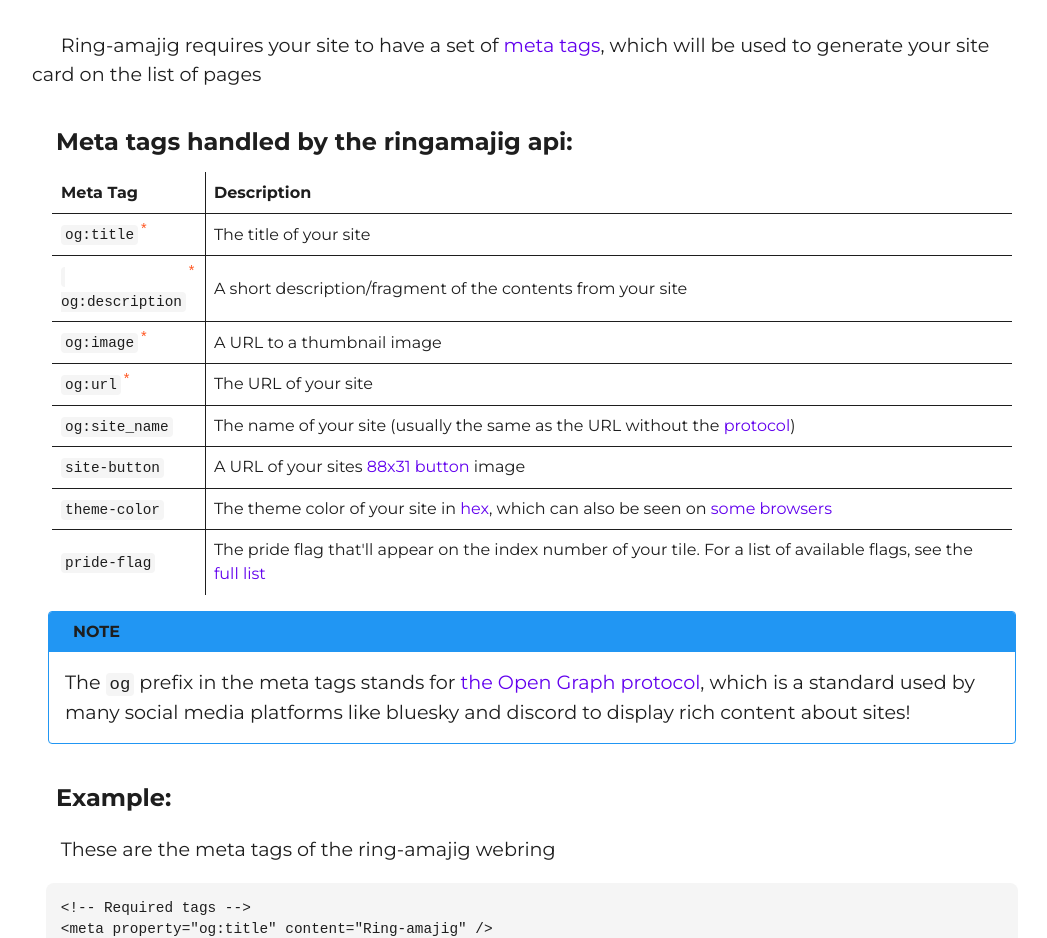
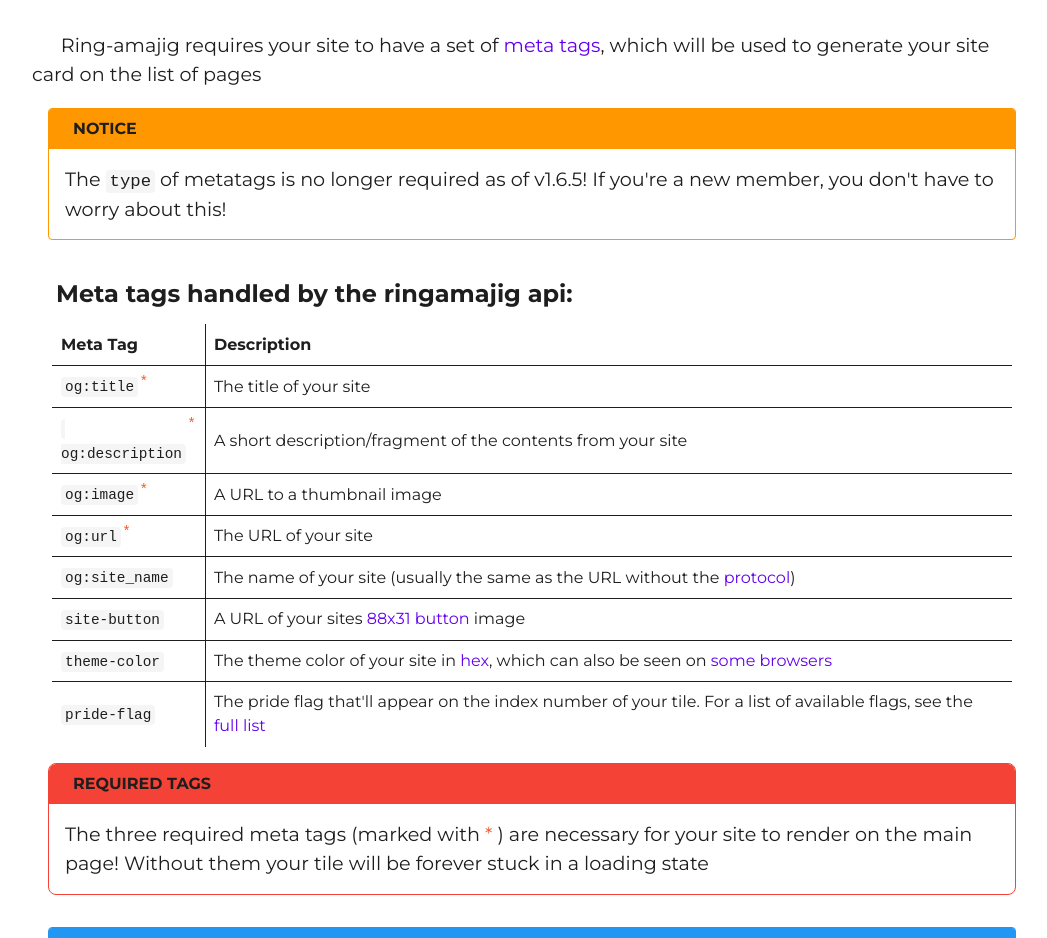
Before and after one commit to Pre1ude0/ringamajig, a SvelteKit app: page /docs in a window 1280 px wide. Shown: the part 1578-2516 px from the top of the page, without its empty margins (108-1155 px from the left). Built offline with nearby package versions, Linux system fonts and the light colour scheme; no server answers; a web font is replaced by a local one.

Commit message:
add warning to include required tags

```diff
--- a/src/routes/(main)/docs/metaTags.svelte
+++ b/src/routes/(main)/docs/metaTags.svelte
@@ -52,6 +52,17 @@
             target="_blank">meta tags</a
         >, which will be used to generate your site card on the list of pages
     </p>
+    <note data-type="warning">
+        <div class="title">
+            <i class="nf nf-fa-warning"></i> notice
+        </div>
+        <div class="content">
+            <p>
+                The <code>type</code> of metatags is no longer required as of v1.6.5!
+                If you're a new member, you don't have to worry about this!
+            </p>
+        </div>
+    </note>
     <h3>Meta tags handled by the ringamajig api:</h3>
     <table data-type="meta-tags">
         <thead>
@@ -132,6 +143,19 @@
             </tr>
         </tbody>
     </table>
+    <note data-type="critical">
+        <div class="title">
+            <i class="nf nf-fa-warning"></i> required tags
+        </div>
+        <div class="content">
+            <p>
+                The three required meta tags (marked with <span
+                    style="color: var(--required)">*</span
+                > ) are necessary for your site to render on the main page! Without
+                them your tile will be forever stuck in a loading state
+            </p>
+        </div>
+    </note>
     <note data-type="info">
         <div class="title">
             <i class="nf nf-fa-circle_info"></i> note
@@ -148,6 +172,7 @@
     </note>
     <h3>Example:</h3>
     <p>These are the meta tags of the ring-amajig webring</p>
+
     <pre class="prettyprint lang-html">
         &lt!-- Required tags --&gt
         &ltmeta property="og:title" content="Ring-amajig" /&gt
@@ -160,6 +185,7 @@
         &ltmeta name="theme-color" content="#ffffff" /&gt
         &ltmeta property="pride-flag" content="progress-pride" /&gt
     </pre>
+
     <note data-type="info">
         <div class="title">
             <i class="nf nf-fa-circle_info"></i> favicon / under the hood
--- a/static/styles/docs.css
+++ b/static/styles/docs.css
@@ -125,7 +125,7 @@
         border: 1px var(--info) solid;
     }
 
-    /* &[data-type="critical"] {
+    &[data-type="critical"] {
         .title {
             background-color: var(--error);
         }
@@ -134,7 +134,7 @@
         border: 1px var(--error) solid;
 
         border-radius: var(--border-radius);
-        } */
+    }
 
     transition: border-color 0.3s ease-in-out;
 }
```
Lines whose indentation alone changed are shown as unchanged.
